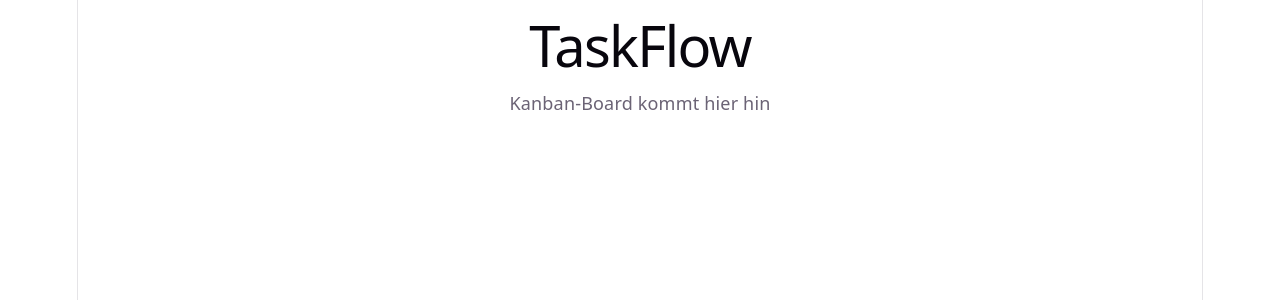
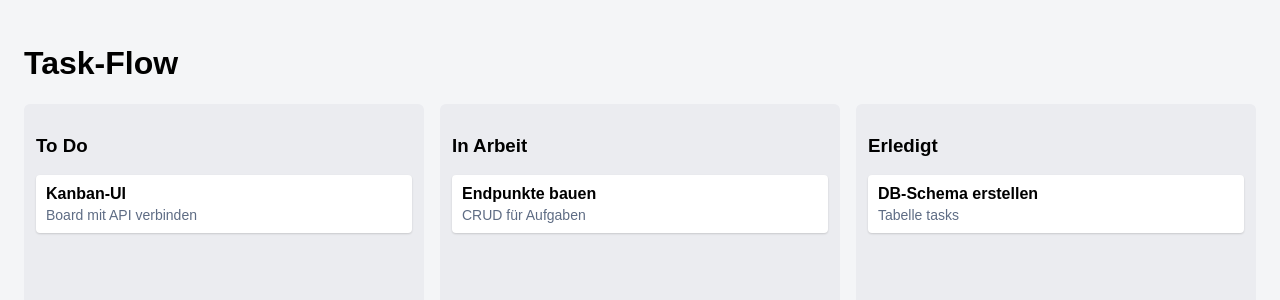
Before and after one commit to LucaJT4M/taskFlow, a React app in the folder frontend/: page / in a window 1280 px wide. Shown: the top 300 px of the page. Built offline with nearby package versions, Linux system fonts and the light colour scheme; the HTML template or start-up script is replaced by a standard one.

Commit message:
TaskCard und Testdaten im Kanban-Board

```diff
--- a/frontend/src/App.jsx
+++ b/frontend/src/App.jsx
@@ -1,8 +1,10 @@
-function App() {
+import KanbanBoard from "./modules/tasks/KanbanBoard";
+
+function App () {
   return (
     <div>
-      <h1>TaskFlow</h1>
-      <p>Kanban-Board kommt hier hin</p>
+      <h1>Task-Flow</h1>
+      <KanbanBoard />
     </div>
   )
 }
--- a/frontend/src/index.css
+++ b/frontend/src/index.css
@@ -1,111 +1,5 @@
-:root {
-  --text: #6b6375;
-  --text-h: #08060d;
-  --bg: #fff;
-  --border: #e5e4e7;
-  --code-bg: #f4f3ec;
-  --accent: #aa3bff;
-  --accent-bg: rgba(170, 59, 255, 0.1);
-  --accent-border: rgba(170, 59, 255, 0.5);
-  --social-bg: rgba(244, 243, 236, 0.5);
-  --shadow:
-    rgba(0, 0, 0, 0.1) 0 10px 15px -3px, rgba(0, 0, 0, 0.05) 0 4px 6px -2px;
-
-  --sans: system-ui, 'Segoe UI', Roboto, sans-serif;
-  --heading: system-ui, 'Segoe UI', Roboto, sans-serif;
-  --mono: ui-monospace, Consolas, monospace;
-
-  font: 18px/145% var(--sans);
-  letter-spacing: 0.18px;
-  color-scheme: light dark;
-  color: var(--text);
-  background: var(--bg);
-  font-synthesis: none;
-  text-rendering: optimizeLegibility;
-  -webkit-font-smoothing: antialiased;
-  -moz-osx-font-smoothing: grayscale;
-
-  @media (max-width: 1024px) {
-    font-size: 16px;
-  }
-}
-
-@media (prefers-color-scheme: dark) {
-  :root {
-    --text: #9ca3af;
-    --text-h: #f3f4f6;
-    --bg: #16171d;
-    --border: #2e303a;
-    --code-bg: #1f2028;
-    --accent: #c084fc;
-    --accent-bg: rgba(192, 132, 252, 0.15);
-    --accent-border: rgba(192, 132, 252, 0.5);
-    --social-bg: rgba(47, 48, 58, 0.5);
-    --shadow:
-      rgba(0, 0, 0, 0.4) 0 10px 15px -3px, rgba(0, 0, 0, 0.25) 0 4px 6px -2px;
-  }
-
-  #social .button-icon {
-    filter: invert(1) brightness(2);
-  }
-}
-
-body {
-  margin: 0;
-}
-
-#root {
-  width: 1126px;
-  max-width: 100%;
-  margin: 0 auto;
-  text-align: center;
-  border-inline: 1px solid var(--border);
-  min-height: 100svh;
-  display: flex;
-  flex-direction: column;
-  box-sizing: border-box;
-}
-
-h1,
-h2 {
-  font-family: var(--heading);
-  font-weight: 500;
-  color: var(--text-h);
-}
-
-h1 {
-  font-size: 56px;
-  letter-spacing: -1.68px;
-  margin: 32px 0;
-  @media (max-width: 1024px) {
-    font-size: 36px;
-    margin: 20px 0;
-  }
-}
-h2 {
-  font-size: 24px;
-  line-height: 118%;
-  letter-spacing: -0.24px;
-  margin: 0 0 8px;
-  @media (max-width: 1024px) {
-    font-size: 20px;
-  }
-}
-p {
-  margin: 0;
-}
-
-code,
-.counter {
-  font-family: var(--mono);
-  display: inline-flex;
-  border-radius: 4px;
-  color: var(--text-h);
-}
-
-code {
-  font-size: 15px;
-  line-height: 135%;
-  padding: 4px 8px;
-  background: var(--code-bg);
-}
+body { margin: 0; padding: 24px; font-family: sans-serif; background: #f4f5f7; }
+.board { display: grid; grid-template-columns: repeat(3, 1fr); gap: 16px; }
+.column { background: #ebecf0; border-radius: 6px; padding: 12px; min-height: 300px; }
+.card { background: white; border-radius: 4px; padding: 10px; margin-bottom: 8px; box-shadow: 0 1px 2px rgba(0,0,0,.15); }
+.card p { margin: 4px 0 0; font-size: 14px; color: #5e6c84; }
--- a/frontend/src/modules/tasks/KanbanBoard.jsx
+++ b/frontend/src/modules/tasks/KanbanBoard.jsx
@@ -0,0 +1,33 @@
+import TaskCard from './TaskCard'
+
+const COLUMNS = [
+  { status: 'todo', title: 'To Do' },
+  { status: 'in_progress', title: 'In Arbeit' },
+  { status: 'done', title: 'Erledigt' },
+]
+
+// Testdaten – später kommen die Aufgaben vom Backend
+const DEMO_TASKS = [
+  { id: 1, title: 'DB-Schema erstellen', description: 'Tabelle tasks', status: 'done' },
+  { id: 2, title: 'Endpunkte bauen', description: 'CRUD für Aufgaben', status: 'in_progress' },
+  { id: 3, title: 'Kanban-UI', description: 'Board mit API verbinden', status: 'todo' },
+]
+
+function KanbanBoard() {
+  return (
+    <div className="board">
+      {COLUMNS.map((col) => (
+        <div key={col.status} className="column">
+          <h3>{col.title}</h3>
+          {DEMO_TASKS
+            .filter((task) => task.status === col.status)
+            .map((task) => (
+              <TaskCard key={task.id} task={task} />
+            ))}
+        </div>
+      ))}
+    </div>
+  )
+}
+
+export default KanbanBoard
--- /dev/null
+++ b/frontend/src/modules/tasks/TaskCard.jsx
@@ -0,0 +1,10 @@
+function TaskCard({ task }) {
+  return (
+    <div className="card">
+      <strong>{task.title}</strong>
+      <p>{task.description}</p>
+    </div>
+  )
+}
+
+export default TaskCard
```
